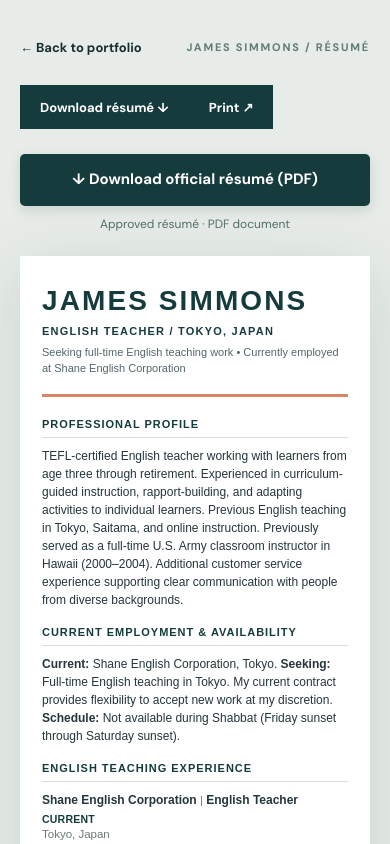
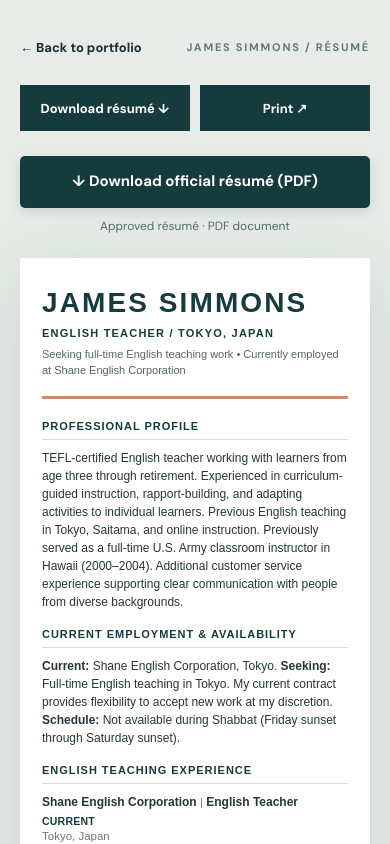
Before and after one commit to desukara/portfolio, a Next.js app: page /resume in a window 390 px wide. Shown: the top 844 px of the page. Built offline with nearby package versions, Linux system fonts and the light colour scheme; a web font is replaced by a local one.

Commit message:
Style adjacent résumé download and print controls responsively

```diff
--- a/app/globals.css
+++ b/app/globals.css
@@ -244,3 +244,9 @@ main,section,article,footer{min-width:0}
 .resume-download-banner span{font-size:12px;color:#526d69}
 @media(max-width:700px){.resume-download-banner{padding-inline:20px}.resume-download-primary{width:100%;max-width:480px}}
 @media print{.resume-download-banner{display:none!important}}
+
+/* Keep the two résumé actions visibly grouped on all screens. */
+.resume-toolbar-actions{display:flex;align-items:center;justify-content:flex-end;gap:10px;flex-wrap:wrap}
+.resume-toolbar-actions .resume-print-button{display:inline-flex;align-items:center;justify-content:center;min-height:46px;text-align:center;white-space:nowrap;text-decoration:none}
+@media(max-width:700px){.resume-toolbar-actions{width:100%;justify-content:stretch}.resume-toolbar-actions .resume-print-button{flex:1 1 145px;white-space:normal}}
+@media print{.resume-toolbar-actions{display:none!important}}
```
